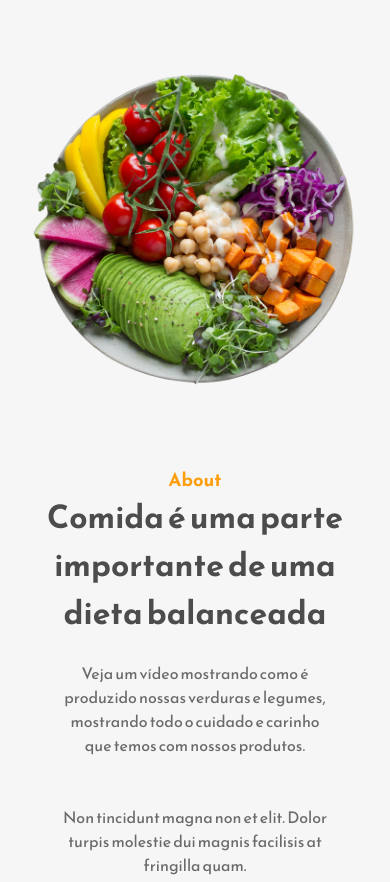
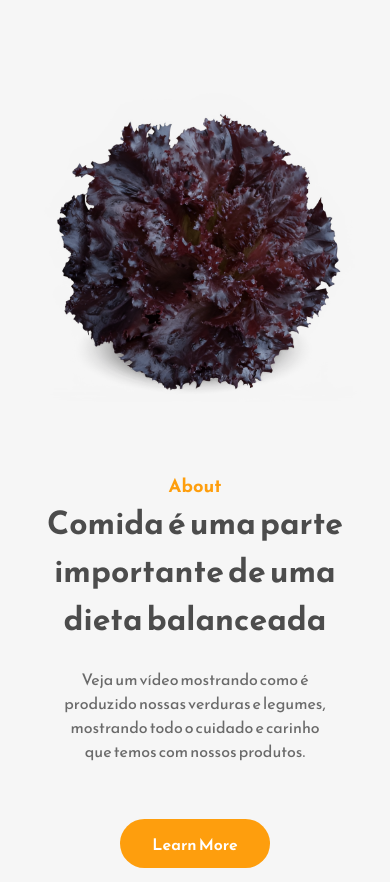
Before and after one commit to Fulozz/naturalmentebom-landingpage, a React (Create React App) app: page / in a window 390 px wide. Shown: the part 684-1566 px from the top of the page. Built offline with nearby package versions, Linux system fonts and the light colour scheme.

Commit message:
Update CSS and fix link in About page

```diff
--- a/src/App.css
+++ b/src/App.css
@@ -348,7 +348,7 @@ nav {
   .home-image-section,
   .about-section-image-container {
     width: 100%;
-    max-width: 400px;
+    max-width: 500px;
   }
   .primary-heading {
     text-align: center;
--- a/src/Components/About.js
+++ b/src/Components/About.js
@@ -1,6 +1,6 @@
 import React from "react";
 import AboutBackground from "../Assets/about-background.png";
-import AboutBackgroundImage from "../Assets/about-background-image.png";
+import AboutBackgroundImage from "../Assets/about-image-lettuce.png";
 import { BsFillPlayCircleFill } from "react-icons/bs";
 
 const About = () => {
@@ -20,10 +20,6 @@ const About = () => {
         <p className="primary-text">
           Veja um vídeo mostrando como é produzido nossas verduras e legumes, mostrando todo o cuidado e carinho que temos com nossos produtos.
         </p>
-        <p className="primary-text">
-          Non tincidunt magna non et elit. Dolor turpis molestie dui magnis
-          facilisis at fringilla quam.
-        </p>
         <div className="about-buttons-container">
           <button className="secondary-button">Learn More</button>
           <a href="https://www.youtube.com/watch?v=dqBpci9Pu_g" target="_blank" rel="noreferrer" className="watch-video-button">
```
Also changed, not shown: src/Assets/about-image-lettuce.png (added).
